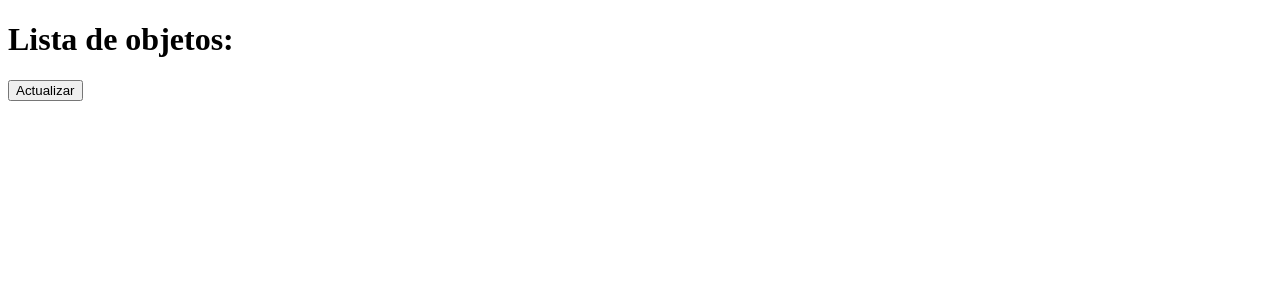
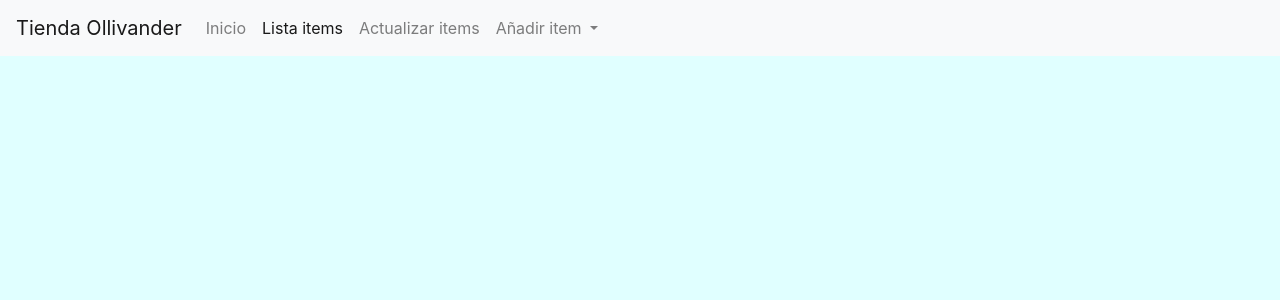
Before and after one commit to sebastia98/Tienda_Olivanders, a Flask app: page /lista in a window 1280 px wide. Shown: the top 300 px of the page. Run offline with Flask 2, Linux system fonts and the light colour scheme; some libraries are stand-ins or nearby versions.

Commit message:
feat: Añadir fondo y copiar código en lista.html
Añadir fondo y copiar código en lista.html para seguir con la misma
plantilla

```diff
--- a/templates/lista.html
+++ b/templates/lista.html
@@ -2,17 +2,44 @@
 <html lang="en">
 <head>
     <meta charset="UTF-8">
-    <title>Tienda ollivander</title>
+    <meta name="viewport" content="width=device-width, initial-scale=1, shrink-to-fit=no">
+    <link rel="stylesheet" href="https://maxcdn.bootstrapcdn.com/bootstrap/4.0.0-beta.2/css/bootstrap.min.css">
+    <script src="https://code.jquery.com/jquery-3.2.1.slim.min.js" integrity="sha384-KJ3o2DKtIkvYIK3UENzmM7KCkRr/rE9/Qpg6aAZGJwFDMVNA/GpGFF93hXpG5KkN" crossorigin="anonymous"></script>
+<script src="https://cdnjs.cloudflare.com/ajax/libs/popper.js/1.12.9/umd/popper.min.js" integrity="sha384-ApNbgh9B+Y1QKtv3Rn7W3mgPxhU9K/ScQsAP7hUibX39j7fakFPskvXusvfa0b4Q" crossorigin="anonymous"></script>
+<script src="https://maxcdn.bootstrapcdn.com/bootstrap/4.0.0/js/bootstrap.min.js" integrity="sha384-JZR6Spejh4U02d8jOt6vLEHfe/JQGiRRSQQxSfFWpi1MquVdAyjUar5+76PVCmYl" crossorigin="anonymous"></script>
+    <title>Tienda Ollivanders</title>
 </head>
-<body>
-    <h1>Lista de objetos:</h1>
-    <ul>
-        {% for item in gilded_rose.get_items() %}
-        <li>{{item}}</li>
-        {% endfor %}
-    </ul>
-    <form action="/update">
-        <input value="Actualizar" type="submit"/>
-    </form>
+<body style="background-color: lightcyan;">
+    <nav class="navbar navbar-expand-lg navbar-light bg-light">
+        <a class="navbar-brand" href="http://127.0.0.1:5000">Tienda Ollivander</a>
+        <button class="navbar-toggler" type="button" data-toggle="collapse" data-target="#navbarSupportedContent" aria-controls="navbarSupportedContent" aria-expanded="false" aria-label="Toggle navigation">
+          <span class="navbar-toggler-icon"></span>
+        </button>
+
+        <div class="collapse navbar-collapse" id="navbarSupportedContent">
+          <ul class="navbar-nav mr-auto">
+            <li class="nav-item">
+              <a class="nav-link" href="http://127.0.0.1:5000">Inicio<span class="sr-only"></span></a>
+            </li>
+            <li class="nav-item active">
+              <a class="nav-link" href="http://127.0.0.1:5000/lista">Lista items</a>
+            </li>
+            <li class="nav-item">
+                <a class="nav-link" href="#">Actualizar items</a>
+              </li>
+            <li class="nav-item dropdown">
+              <a class="nav-link dropdown-toggle" href="#" id="navbarDropdown" role="button" data-toggle="dropdown" aria-haspopup="true" aria-expanded="false">
+                Añadir item
+              </a>
+              <div class="dropdown-menu" aria-labelledby="navbarDropdown">
+                <a class="dropdown-item" href="#">Item 1</a>
+                <a class="dropdown-item" href="#">Item 2</a>
+                <a class="dropdown-item" href="#">Item 3</a>
+              </div>
+            </li>
+          </ul>
+        </div>
+      </nav>
+
 </body>
 </html>
```
Also changed, not shown: templates/index.html (+7 -4 lines).
